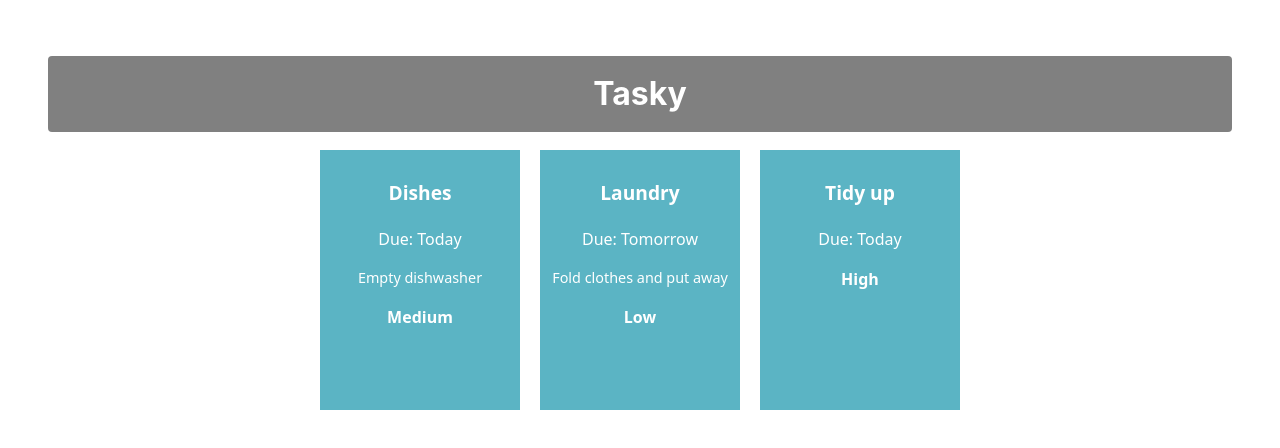
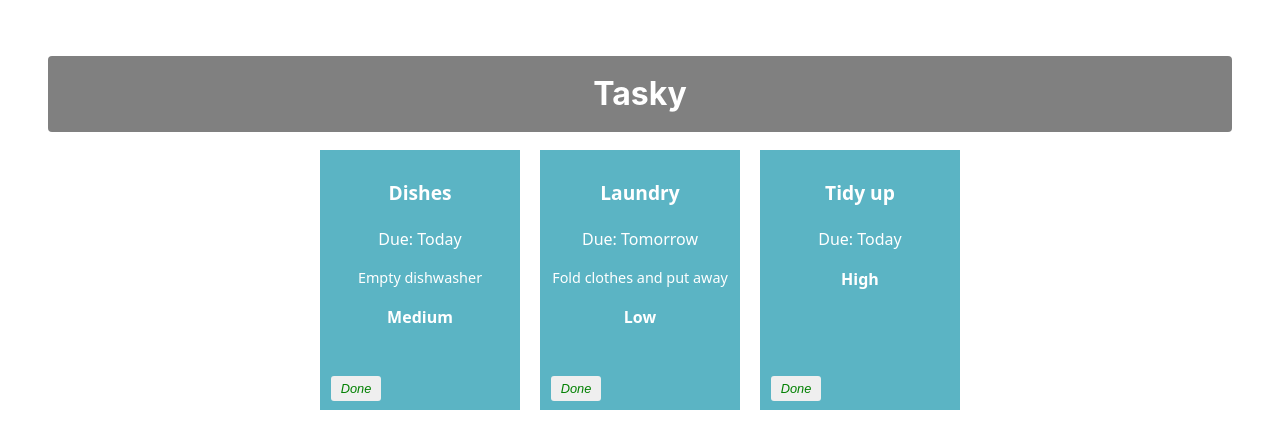
Before and after one commit to FinnClewes/react-basics-labs, a React (Vite) app in the folder tasky/: page / in a window 1280 px wide. Shown: the top 448 px of the page. Built offline with nearby package versions, Linux system fonts and the light colour scheme.

Commit message:
Mark as done

```diff
--- a/tasky/src/App.css
+++ b/tasky/src/App.css
@@ -49,3 +49,20 @@
 .priority {
   font-weight: bold;
 }
+
+button {
+  border: none;
+  border-radius: 3px;
+  font-style: italic;
+  font-size: 0.8em;
+  margin: 4px 6px;
+  width: 50px;
+  height: 25px;
+}
+
+.doneButton {
+  position: absolute;
+  bottom: 5px;
+  left: 5px;
+  color: green;
+}
--- a/tasky/src/App.jsx
+++ b/tasky/src/App.jsx
@@ -6,22 +6,31 @@
 
   const [ taskState, setTaskState ] = useState({
     tasks: [
-      {  id: 1, title: "Dishes", description: "Empty dishwasher", deadline: "Today", priority: "Medium" },
-      {  id: 2, title: "Laundry", description: "Fold clothes and put away", deadline: "Tomorrow", priority: "Low" },
-      {  id: 3, title: "Tidy up", deadline: "Today", priority: "High" }
+      {  id: 1, title: "Dishes", description: "Empty dishwasher", deadline: "Today", priority: "Medium", done: false },
+      {  id: 2, title: "Laundry", description: "Fold clothes and put away", deadline: "Tomorrow", priority: "Low", done: false },
+      {  id: 3, title: "Tidy up", deadline: "Today", priority: "High", done: false }
     ]
   });
+
+  const doneHandler = (taskIndex) => {
+    const tasks = [...taskState.tasks];
+    tasks[taskIndex].done = !tasks[taskIndex].done;
+    setTaskState({tasks});
+    //console.log(`${taskIndex} ${tasks[taskIndex].done}`);
+  }
 
   return (
     <div className="container">
       <h1>Tasky</h1>
-      {taskState.tasks.map((task) => (
+      {taskState.tasks.map((task, index) => (
         <Task
         title={task.title}
         description={task.description}
         deadline={task.deadline}
         priority={task.priority}
         key={task.id}
+        done={task.done}
+        markDone={() => doneHandler(index)}
         />
       ))}
 
--- a/tasky/src/components/Task.jsx
+++ b/tasky/src/components/Task.jsx
@@ -3,11 +3,12 @@
 const Task = (props) => {
 
     return (
-        <div className='card'>
+        <div className='card' style={{backgroundColor: props.done ? 'lightgrey' : '#5bb4c4'}}>
             <p className='title'>{props.title}</p>
             <p>Due: {props.deadline}</p>
             <p className='description'>{props.description}</p>
             <p className='priority'>{props.priority}</p>
+            <button onClick={props.markDone} className='doneButton'>Done</button>
         </div>
     )
 }
```
